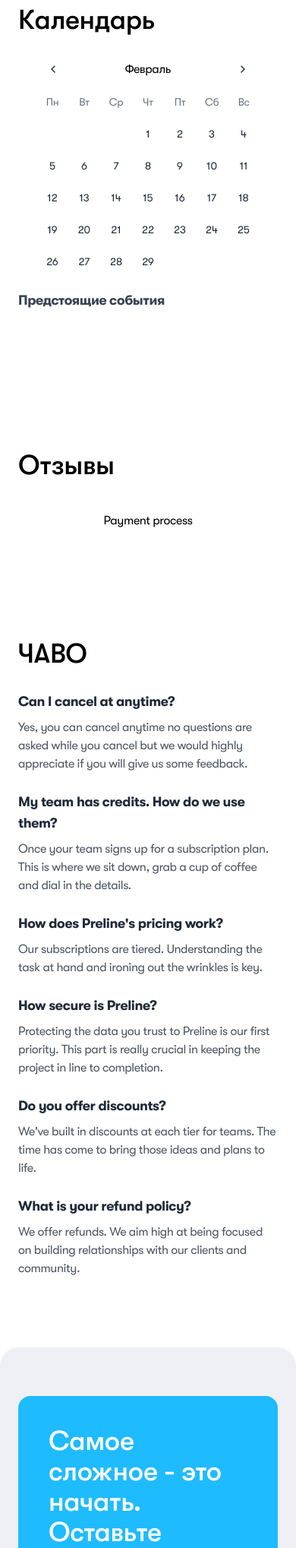
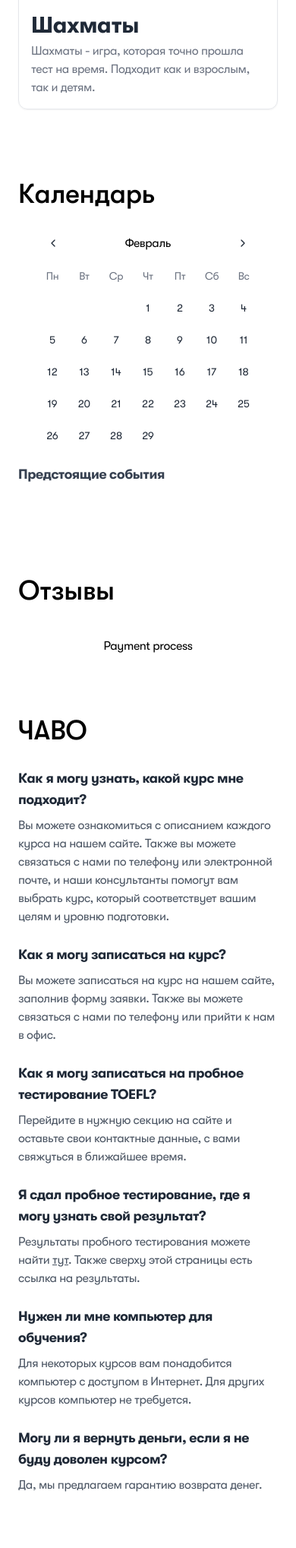
Before and after one commit to Barnacle322/cec, a Flask app: page / in a window 390 px wide. Shown: the part 1825-3862 px from the top of the page at 76% size. Run offline with Flask 3, Linux system fonts and the light colour scheme; data that the repository does not hold is empty.

Commit message:
💄 Index Page changes

```diff
--- a/src/project/static/css/main.css
+++ b/src/project/static/css/main.css
@@ -827,6 +827,9 @@ select {
 .mr-9 {
   margin-right: 2.25rem;
 }
+.mt-1 {
+  margin-top: 0.25rem;
+}
 .mt-10 {
   margin-top: 2.5rem;
 }
--- a/src/project/templates/about.html
+++ b/src/project/templates/about.html
@@ -113,6 +113,7 @@ content %}
                     height="450"
                     loading="lazy"
                     allowfullscreen
+                    allow="fullscreen"
                     referrerpolicy="no-referrer-when-downgrade"
                     src="https://www.google.com/maps/embed/v1/place?key=AIzaSyB35Ebq8gL0lrddfrsSzRiTe2YRhWI2tmY&q=AUCA"
                 >
--- a/src/project/templates/index.html
+++ b/src/project/templates/index.html
@@ -37,8 +37,7 @@ endblock %} {% block content %}
     </section>
     <section class="mt-14 flex max-w-7xl flex-col items-center justify-center px-6">
         <h2 class="text-center text-4xl sm:text-5xl">Что такое Центр Дополнительного Образования?</h2>
-        <div class="fade-container relative flex">
-            <div class="element opacity-100 transition-opacity duration-[1500ms] ease-in-out" id="element1">
+        <div class="element opacity-100 transition-opacity duration-[1500ms] ease-in-out">
             <div class="mt-14 grid grid-cols-1 place-items-center gap-20 sm:grid-cols-2 xl:grid-cols-4">
                 <div class="w-52">
                     <h3 class="text-4xl">15+ лет</h3>
@@ -58,42 +57,47 @@ endblock %} {% block content %}
                 </div>
             </div>
         </div>
+    </section>
+    <section class="mt-28 flex w-full max-w-7xl flex-col items-center justify-center gap-2 px-6 pb-3">
+        <div class="flex w-full flex-row flex-wrap justify-between">
+            <h2 class="mb-5 w-full text-4xl font-medium sm:text-5xl">Курсы</h2>
         </div>
-    </section>
-    <section
-        class="mt-24 flex w-full max-w-7xl flex-col items-start justify-start rounded-3xl bg-black px-6 py-10 text-white"
-    >
-        <div class="flex w-full flex-row flex-wrap justify-between">
-            <h2 class="mb-3 text-4xl font-bold sm:text-5xl">Курсы</h2>
-            <div class="max-w-[500px] text-xl tracking-normal">
-                Все наши курсы проверены временем и помогли многим людям достичь успеха в своей жизни. Вы можете выбрать
-                любой курс, который вам нравится и начать обучение прямо сейчас!
+        <div class="w-full flex-wrap items-center justify-center gap-8 grid lg:grid-cols-3 sm:grid-cols-2 grid-cols-1">
+            {% for course in courses %}
+            <div class="group flex w-full h-full flex-col border gap-3 rounded-3xl overflow-hidden items-center">
+                <div class="min-h-1/2 aspect-video">
+                    <img class="aspect-video object-cover" src="{{ course.picture_url }}" />
                 </div>
+                <div class="flex flex-col items-center gap-3 text-center p-5 h-full">
+                    <span class="font-bold text-2xl">{{ course.name }}</span>
+                    <p class="text-gray-500">{{ course.description }}</p>
                 </div>
-        <div class="mt-10 flex w-full flex-wrap items-center justify-center gap-8">
-            {% for course in courses %}
-            <div
-                class="group flex w-full flex-col justify-between gap-3 rounded-3xl bg-white p-5 text-black transition-transform duration-300 ease-in-out hover:scale-[1.02] sm:flex-row xl:max-w-xl"
-            >
-                <div class="flex flex-col justify-between gap-3 text-2xl font-medium sm:w-1/2">
-                    <span class="">{{ course.name }}</span>
-                    <p class="text-base">{{ course.description }}</p>
                 <a
-                        class="rounded-md bg-sky-500 py-2 text-center text-sm text-white transition-colors ease-in-out hover:bg-sky-400"
+                    class="rounded-md bg-sky-500 mb-6 py-2 text-center text-sm text-white transition-colors ease-in-out hover:bg-sky-400 w-1/3"
                     href="/courses?course_group={{ course.link }}"
                     >Подробнее</a
                 >
             </div>
-                <img
-                    class="h-1/2 rounded-xl bg-slate-300 object-cover transition-transform duration-300 ease-in-out group-hover:scale-[.98] sm:w-1/2"
-                    src="{{ course.picture_url }}"
-                />
-            </div>
             {% endfor %}
         </div>
     </section>
-    <section>Chess</section>
-    <section class="mt-36 flex w-full max-w-7xl flex-col items-center justify-center gap-2 px-6 pb-3">
+    <section class="mt-20 flex w-full max-w-7xl flex-col items-center justify-center gap-2 px-6 pb-3">
+        <h2 class="mb-5 w-full text-4xl font-medium sm:text-5xl">Клубы</h2>
+        <div class="border rounded-xl shadow-sm flex flex-col sm:flex-row w-full overflow-hidden">
+            <div class="relative sm:max-w-[40%]">
+                <img class="object-cover" src="/static/elements/chess.jpg" />
+            </div>
+            <div class="flex flex-wrap">
+                <div class="p-4 flex flex-col h-full">
+                    <h3 class="text-3xl font-bold text-gray-800">Шахматы</h3>
+                    <p class="mt-1 text-gray-500">
+                        Шахматы - игра, которая точно прошла тест на время. Подходит как и взрослым, так и детям.
+                    </p>
+                </div>
+            </div>
+        </div>
+    </section>
+    <section class="mt-20 flex w-full max-w-7xl flex-col items-center justify-center gap-2 px-6 pb-3">
         <h2 class="mb-5 w-full text-4xl font-medium sm:text-5xl">Календарь</h2>
         <div class="flex w-full flex-wrap-reverse justify-center lg:justify-between">
             <!-- Events -->
@@ -188,11 +192,11 @@ endblock %} {% block content %}
             <!-- End Calendar -->
         </div>
     </section>
-    <section class="mt-36 flex w-full max-w-7xl flex-col items-center justify-center gap-2 px-6 pb-3">
+    <section class="mt-20 flex w-full max-w-7xl flex-col items-center justify-center gap-2 px-6 pb-3">
         <h2 class="mb-5 w-full text-4xl font-medium sm:text-5xl">Отзывы</h2>
         <div class="grid w-full grid-cols-1 gap-3 sm:grid-cols-2 lg:grid-cols-3">
             {% for feedback in feedbacks %}
-            <article class="flex flex-col rounded-xl p-4 shadow-[rgba(0,_0,_0,_0.24)_0px_3px_8px]">
+            <article class="flex flex-col rounded-2xl p-4 shadow-[rgba(0,_0,_0,_0.24)_0px_3px_8px]">
                 <div class="flex gap-3">
                     <div class="flex aspect-square h-full items-center justify-center rounded-full bg-gray-300">
                         <svg width="24" height="32" viewBox="0 0 24 32" fill="none" xmlns="http://www.w3.org/2000/svg">
@@ -218,60 +222,65 @@ endblock %} {% block content %}
         </div>
     </section>
     <section>Payment process</section>
-    <section class="mt-36 flex w-full max-w-7xl flex-col items-center justify-center gap-2 px-6 pb-3">
+    <section class="mt-20 flex w-full max-w-7xl flex-col items-center justify-center gap-2 px-6 pb-3">
         <h2 class="mb-5 w-full text-4xl font-medium sm:text-5xl">ЧАВО</h2>
 
         <div class="grid w-full gap-6 sm:grid-cols-3 md:gap-12">
             <div>
-                <h3 class="text-lg font-semibold text-gray-800">Can I cancel at anytime?</h3>
+                <h3 class="text-lg font-semibold text-gray-800">Как я могу узнать, какой курс мне подходит?</h3>
                 <p class="mt-2 text-gray-600">
-                    Yes, you can cancel anytime no questions are asked while you cancel but we would highly appreciate
-                    if you will give us some feedback.
+                    Вы можете ознакомиться с описанием каждого курса на нашем сайте. Также вы можете связаться с нами по
+                    телефону или электронной почте, и наши консультанты помогут вам выбрать курс, который соответствует
+                    вашим целям и уровню подготовки.
                 </p>
             </div>
             <!-- End Col -->
 
             <div>
-                <h3 class="text-lg font-semibold text-gray-800">My team has credits. How do we use them?</h3>
+                <h3 class="text-lg font-semibold text-gray-800">Как я могу записаться на курс?</h3>
                 <p class="mt-2 text-gray-600">
-                    Once your team signs up for a subscription plan. This is where we sit down, grab a cup of coffee and
-                    dial in the details.
+                    Вы можете записаться на курс на нашем сайте, заполнив форму заявки. Также вы можете связаться с нами
+                    по телефону или прийти к нам в офис.
                 </p>
             </div>
             <!-- End Col -->
 
             <div>
-                <h3 class="text-lg font-semibold text-gray-800">How does Preline's pricing work?</h3>
+                <h3 class="text-lg font-semibold text-gray-800">
+                    Как я могу записаться на пробное тестирование TOEFL?
+                </h3>
                 <p class="mt-2 text-gray-600">
-                    Our subscriptions are tiered. Understanding the task at hand and ironing out the wrinkles is key.
+                    Перейдите в нужную секцию на сайте и оставьте свои контактные данные, с вами свяжуться в ближайшее
+                    время.
                 </p>
             </div>
             <!-- End Col -->
 
             <div>
-                <h3 class="text-lg font-semibold text-gray-800">How secure is Preline?</h3>
+                <h3 class="text-lg font-semibold text-gray-800">
+                    Я сдал пробное тестирование, где я могу узнать свой результат?
+                </h3>
                 <p class="mt-2 text-gray-600">
-                    Protecting the data you trust to Preline is our first priority. This part is really crucial in
-                    keeping the project in line to completion.
+                    Результаты пробного тестирования можете найти <a class="underline" href="/toefl">тут</a>. Также
+                    сверху этой страницы есть ссылка на результаты.
                 </p>
             </div>
             <!-- End Col -->
 
             <div>
-                <h3 class="text-lg font-semibold text-gray-800">Do you offer discounts?</h3>
+                <h3 class="text-lg font-semibold text-gray-800">Нужен ли мне компьютер для обучения?</h3>
                 <p class="mt-2 text-gray-600">
-                    We've built in discounts at each tier for teams. The time has come to bring those ideas and plans to
-                    life.
+                    Для некоторых курсов вам понадобится компьютер с доступом в Интернет. Для других курсов компьютер не
+                    требуется.
                 </p>
             </div>
             <!-- End Col -->
 
             <div>
-                <h3 class="text-lg font-semibold text-gray-800">What is your refund policy?</h3>
-                <p class="mt-2 text-gray-600">
-                    We offer refunds. We aim high at being focused on building relationships with our clients and
-                    community.
-                </p>
+                <h3 class="text-lg font-semibold text-gray-800">
+                    Могу ли я вернуть деньги, если я не буду доволен курсом?
+                </h3>
+                <p class="mt-2 text-gray-600">Да, мы предлагаем гарантию возврата денег.</p>
             </div>
             <!-- End Col -->
         </div>
```
Also changed, not shown: other parts of src/project/static/css/main.css (+41 -93 lines). Lines whose indentation alone changed are shown as unchanged.
